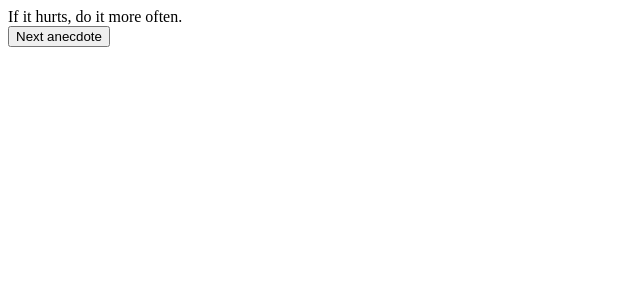
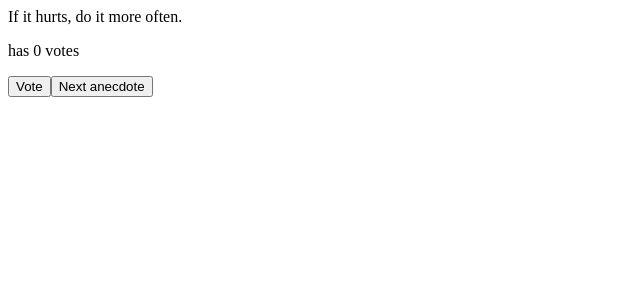
Before and after one commit to AmparoGarcia84/FullStackOpenCourse_Part1, a React (Vite) app in the folder part1/: page / in a window 1280 px wide. Shown: the top 300 px of the page, without its empty margins (0-640 px from the left). Built offline with nearby package versions, Linux system fonts and the light colour scheme; the HTML template or start-up script is replaced by a standard one.

Commit message:
Exercise 1.13

```diff
--- a/part1/src/App.jsx
+++ b/part1/src/App.jsx
@@ -26,6 +26,7 @@ const App = () => {
     'Programming without an extremely heavy use of console.log is same as if a doctor would refuse to use x-rays or blood tests when diagnosing patients.',
     'The only way to go fast, is to go well.'
   ]
+  const [votes, setVotes] = useState(Array(anecdotes.length).fill(0))
 
   const [selected, setSelected] = useState(0)
 
@@ -35,9 +36,18 @@ const App = () => {
     setSelected(randomIndex)
   }
 
+  const handleClickVote = () => {
+    const newVotes = [...votes]
+    newVotes[selected] += 1
+    setVotes(newVotes)
+    console.log(newVotes)
+  }
+
   return (
     <div>
       <Anecdote anecdote={anecdotes[selected]} />
+      <p>has {votes[selected]} votes</p>
+      <Button handleClick={handleClickVote} text='Vote' />
       <Button handleClick={handleClickAnecdote} text='Next anecdote' />
     </div>
   )
```
